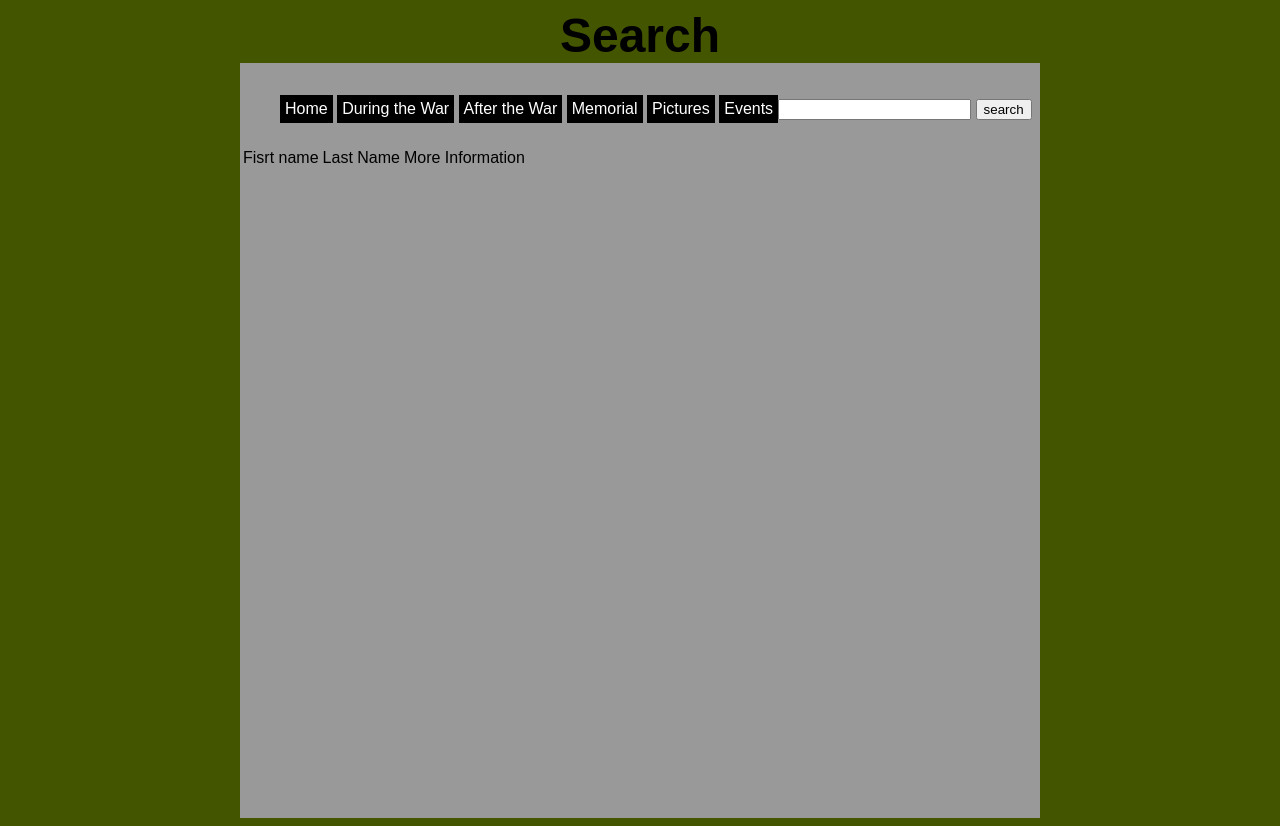
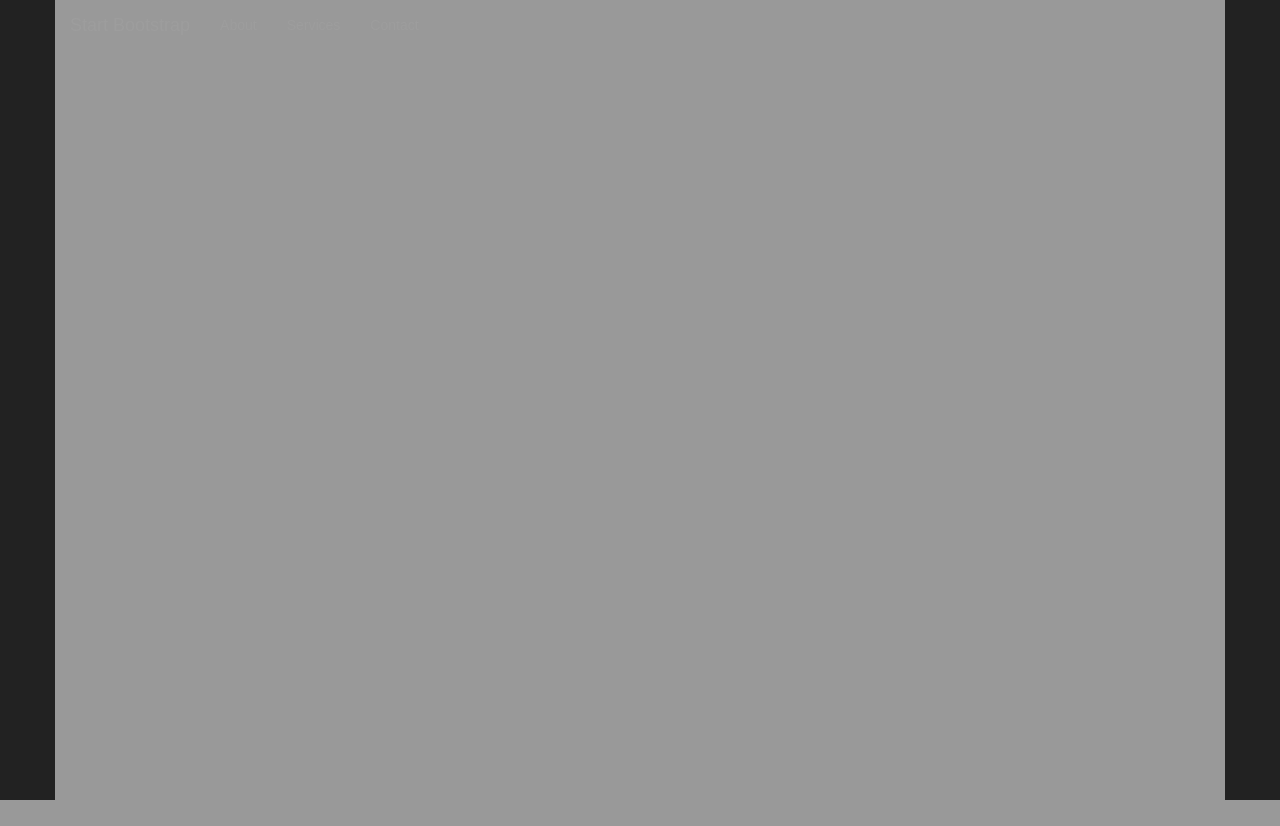
Before and after one commit to duckers24/WW1-Website, a PHP site: page /search_Results.php in a window 1280 px wide. After the commit the page ends 800 px from the top, so only its background shows below. Run offline with PHP 8.4, Linux system fonts and the light colour scheme; data that the repository does not hold is empty.

Commit message:
Template Code
I added the template code so that the page will look like all the other
pages

```diff
--- a/search_Results.php
+++ b/search_Results.php
@@ -64,3 +64,98 @@
    </div>
 </body>
 </html>
+
+<!DOCTYPE html>
+<html lang="en">
+
+<head>
+
+    <meta charset="utf-8">
+    <meta http-equiv="X-UA-Compatible" content="IE=edge">
+    <meta name="viewport" content="width=device-width, initial-scale=1">
+    <meta name="description" content="">
+    <meta name="author" content="">
+
+    <title>Bare - Start Bootstrap Template</title>
+
+    <!-- Bootstrap Core CSS -->
+    <link href="css/bootstrap.min.css" rel="stylesheet">
+
+    <!-- Custom CSS -->
+    <style>
+    body {
+        padding-top: 70px;
+        /* Required padding for .navbar-fixed-top. Remove if using .navbar-static-top. Change if height of navigation changes. */
+    }
+    </style>
+
+    <!-- HTML5 Shim and Respond.js IE8 support of HTML5 elements and media queries -->
+    <!-- WARNING: Respond.js doesn't work if you view the page via file:// -->
+    <!--[if lt IE 9]>
+        <script src="https://oss.maxcdn.com/libs/html5shiv/3.7.0/html5shiv.js"></script>
+        <script src="https://oss.maxcdn.com/libs/respond.js/1.4.2/respond.min.js"></script>
+    <![endif]-->
+
+</head>
+
+<body>
+
+    <!-- Navigation -->
+    <nav class="navbar navbar-inverse navbar-fixed-top" role="navigation">
+        <div class="container">
+            <!-- Brand and toggle get grouped for better mobile display -->
+            <div class="navbar-header">
+                <button type="button" class="navbar-toggle" data-toggle="collapse" data-target="#bs-example-navbar-collapse-1">
+                    <span class="sr-only">Toggle navigation</span>
+                    <span class="icon-bar"></span>
+                    <span class="icon-bar"></span>
+                    <span class="icon-bar"></span>
+                </button>
+                <a class="navbar-brand" href="#">Start Bootstrap</a>
+            </div>
+            <!-- Collect the nav links, forms, and other content for toggling -->
+            <div class="collapse navbar-collapse" id="bs-example-navbar-collapse-1">
+                <ul class="nav navbar-nav">
+                    <li>
+                        <a href="#">About</a>
+                    </li>
+                    <li>
+                        <a href="#">Services</a>
+                    </li>
+                    <li>
+                        <a href="#">Contact</a>
+                    </li>
+                </ul>
+            </div>
+            <!-- /.navbar-collapse -->
+        </div>
+        <!-- /.container -->
+    </nav>
+
+    <!-- Page Content -->
+    <div class="container">
+
+        <div class="row">
+            <div class="col-lg-12 text-center">
+                <h1>A Bootstrap Starter Template</h1>
+                <p class="lead">Complete with pre-defined file paths that you won't have to change!</p>
+                <ul class="list-unstyled">
+                    <li>Bootstrap v3.3.6</li>
+                    <li>jQuery v1.11.1</li>
+                </ul>
+            </div>
+        </div>
+        <!-- /.row -->
+
+    </div>
+    <!-- /.container -->
+
+    <!-- jQuery Version 1.11.1 -->
+    <script src="js/jquery.js"></script>
+
+    <!-- Bootstrap Core JavaScript -->
+    <script src="js/bootstrap.min.js"></script>
+
+</body>
+
+</html>
```
